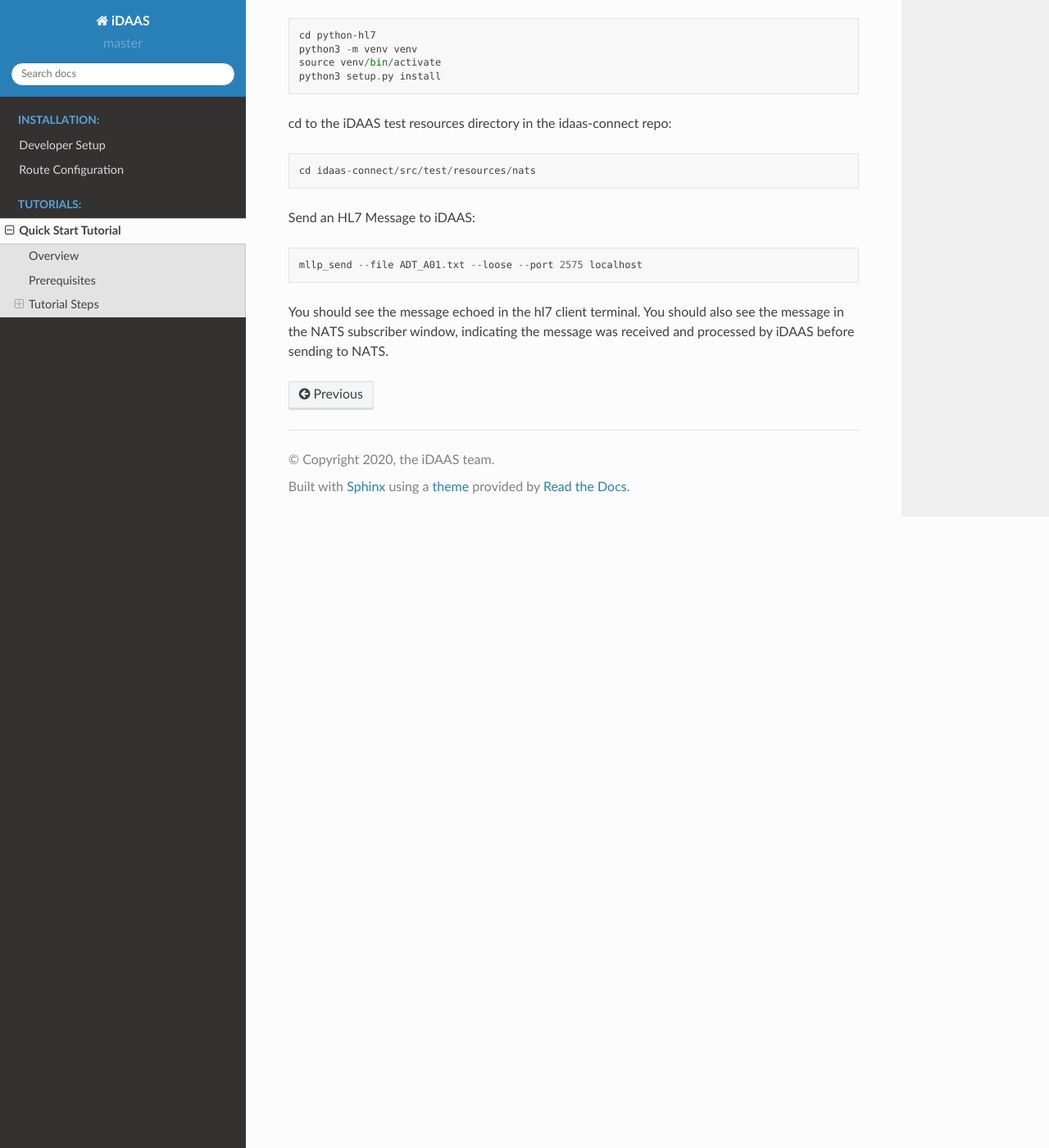
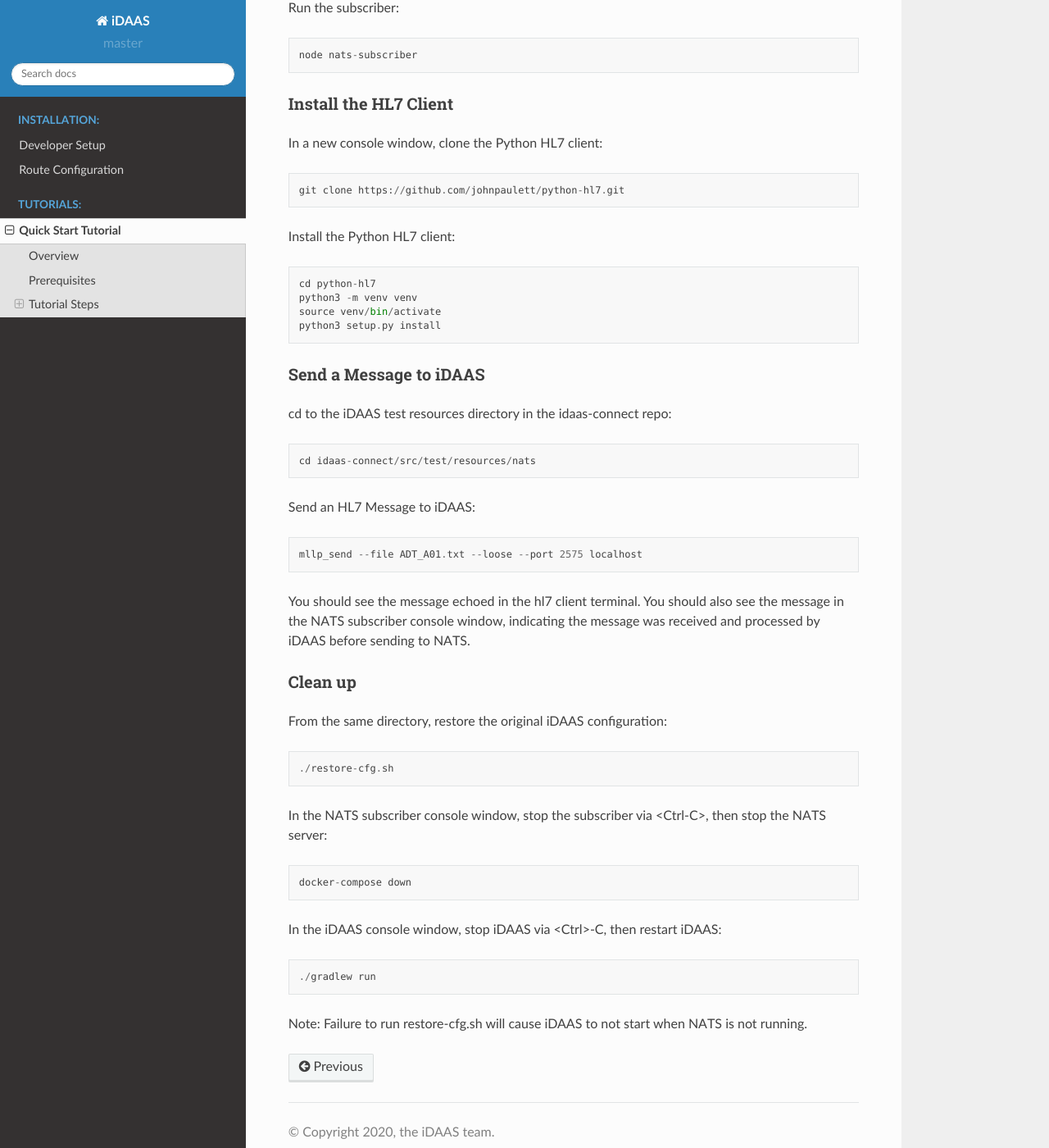
Before and after one commit to LinuxForHealth/docs, a Sphinx documentation site: the page built from source/quickstart.rst, in a window 1280 px wide and 1400 px high, scrolled down 1366 px. Shown: the whole window at 82% size. Built offline with Sphinx 7.4.7 and the Read the Docs theme 2.0.0, drawn with Linux system fonts in a browser that asks for light colours; comment, search, counter and statistics services are not loaded; some of the changed text lies outside the part shown.

Commit message:
Update quickstart.rst

```diff
--- a/source/quickstart.rst
+++ b/source/quickstart.rst
@@ -27,6 +27,16 @@
 
 This will run the NATS Server in the background.
 
+Configure iDAAS to Use NATS
+---------------------------
+From the same directory, update the iDAAS config to use NATS::
+
+   ./copy-cfg.sh
+
+In the console window where you are running iDAAS from the Developer Setup step, stop iDAAS via <Ctrl>-C, then restart iDAAS::
+
+   ./gradlew run
+
 Install and run the NATS Subscriber
 -----------------------------------
 In the same directory, install the modules needed by nats-subscriber.js::
@@ -37,9 +47,9 @@
 
    node nats-subscriber
 
-Install the HL7 Client and send a Message to iDAAS
---------------------------------------------------
-Clone the Python HL7 client::
+Install the HL7 Client
+----------------------
+In a new console window, clone the Python HL7 client::
 
    git clone https://github.com/johnpaulett/python-hl7.git
 
@@ -50,6 +60,8 @@
    source venv/bin/activate
    python3 setup.py install
 
+Send a Message to iDAAS
+-----------------------
 cd to the iDAAS test resources directory in the idaas-connect repo::
 
    cd idaas-connect/src/test/resources/nats
@@ -58,4 +70,20 @@
 
    mllp_send --file ADT_A01.txt --loose --port 2575 localhost
 
-You should see the message echoed in the hl7 client terminal.  You should also see the message in the NATS subscriber window, indicating the message was received and processed by iDAAS before sending to NATS.
+You should see the message echoed in the hl7 client terminal.  You should also see the message in the NATS subscriber console window, indicating the message was received and processed by iDAAS before sending to NATS.
+
+Clean up
+--------
+From the same directory, restore the original iDAAS configuration::
+
+   ./restore-cfg.sh
+
+In the NATS subscriber console window, stop the subscriber via <Ctrl-C>, then stop the NATS server::
+
+   docker-compose down
+
+In the iDAAS console window, stop iDAAS via <Ctrl>-C, then restart iDAAS::
+
+   ./gradlew run
+
+Note: Failure to run restore-cfg.sh will cause iDAAS to not start when NATS is not running.
```
